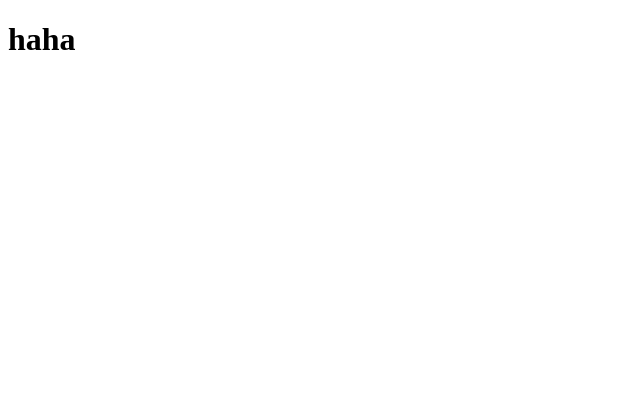
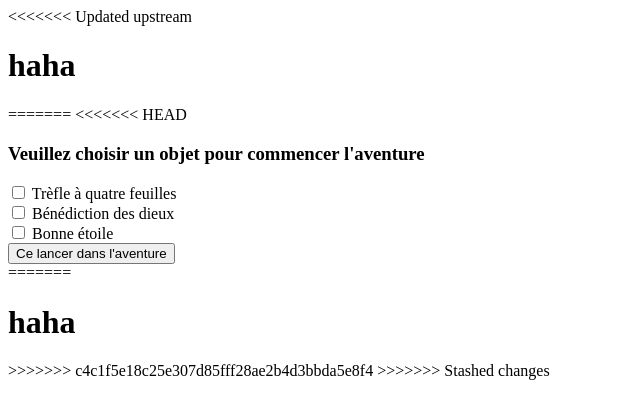
Before and after one commit to DYAHIABERROUIGUET/Djilali-Nemo-Loyd-Mehdi-blue-project, a plain HTML site: page index.html in a window 1280 px wide. Shown: the whole page, without its empty margins (0-640 px from the left). Drawn offline with Linux system fonts and the light colour scheme.

Commit message:
Push initialisation 2

```diff
--- a/index.html
+++ b/index.html
@@ -7,7 +7,55 @@
     <link href="main.css" rel="stylesheet">
 </head>
 <body>
+<<<<<<< Updated upstream
     <h1>haha</h1>
+=======
+<<<<<<< HEAD
+
+    <div class="titre">
+        <h3>Veuillez choisir un objet pour commencer l'aventure</h3>
+    </div>
+
+    <div class="objet">
+
+        <input type="checkbox" class="single-checkbox" id="" name="" value="objet1">
+        <label for="objet1">Trèfle à quatre feuilles</label><br>
+        <input type="checkbox" class="single-checkbox" id="" name="" value="objet2">
+        <label for="objet2">Bénédiction des dieux</label><br>
+        <input type="checkbox" class="single-checkbox" id="" name="" value="objet3">
+        <label for="objet3">Bonne étoile</label><br>
+
+    </div>
+
+    <div class="jouer">
+        <button id="start">Ce lancer dans l'aventure</button>
+    </div>
+
+
+
+=======
+    <h1>haha</h1>
+>>>>>>> c4c1f5e18c25e307d85fff28ae2b4d3bbda5e8f4
+>>>>>>> Stashed changes
 </body>
+
+    <script>
+        const checkboxes = document.querySelectorAll('.single-checkbox');
+
+        // Ajoutez un écouteur d'événements à chaque case à cocher
+        checkboxes.forEach(function(checkbox) {
+        checkbox.addEventListener('change', function(e) {
+            // Si la case à cocher est sélectionnée, désélectionnez toutes les autres
+            if (e.target.checked) {
+            checkboxes.forEach(function(box) {
+                if (box !== e.target) {
+                box.checked = false;
+                }
+            });
+            }
+        });
+        });
+    </script>
+
     <script type="text/javascript" src="main.js"></script>
 </html>
```
Also changed, not shown: jeux.html (added).
